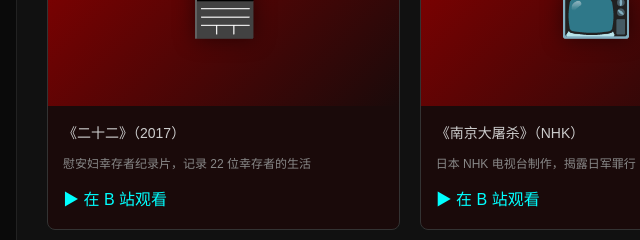
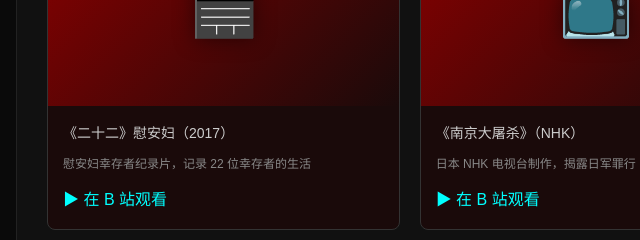
Before and after one commit to dztgfyxgs-glitch/history-memorial, a plain HTML site: page index.html in a window 1280 px wide. Shown: the part 4280-4520 px from the top of the page, 44-684 px from the left. Drawn offline with Linux system fonts and the light colour scheme.

Commit message:
📝 更新片名：《二十二》→《二十二》慰安妇

```diff
--- a/index.html
+++ b/index.html
@@ -854,7 +854,7 @@
                     <div class="gallery-item">
                         <div class="gallery-poster">🎬</div>
                         <div class="gallery-info">
-                            <div class="gallery-title">《二十二》（2017）</div>
+                            <div class="gallery-title">《二十二》慰安妇（2017）</div>
                             <div class="gallery-desc">慰安妇幸存者纪录片，记录 22 位幸存者的生活</div>
                             <div style="margin-top:10px;"><a href="https://search.bilibili.com/all?keyword=二十二" target="_blank" style="color:#00ffff;text-decoration:none;">▶ 在 B 站观看</a></div>
                         </div>
```
